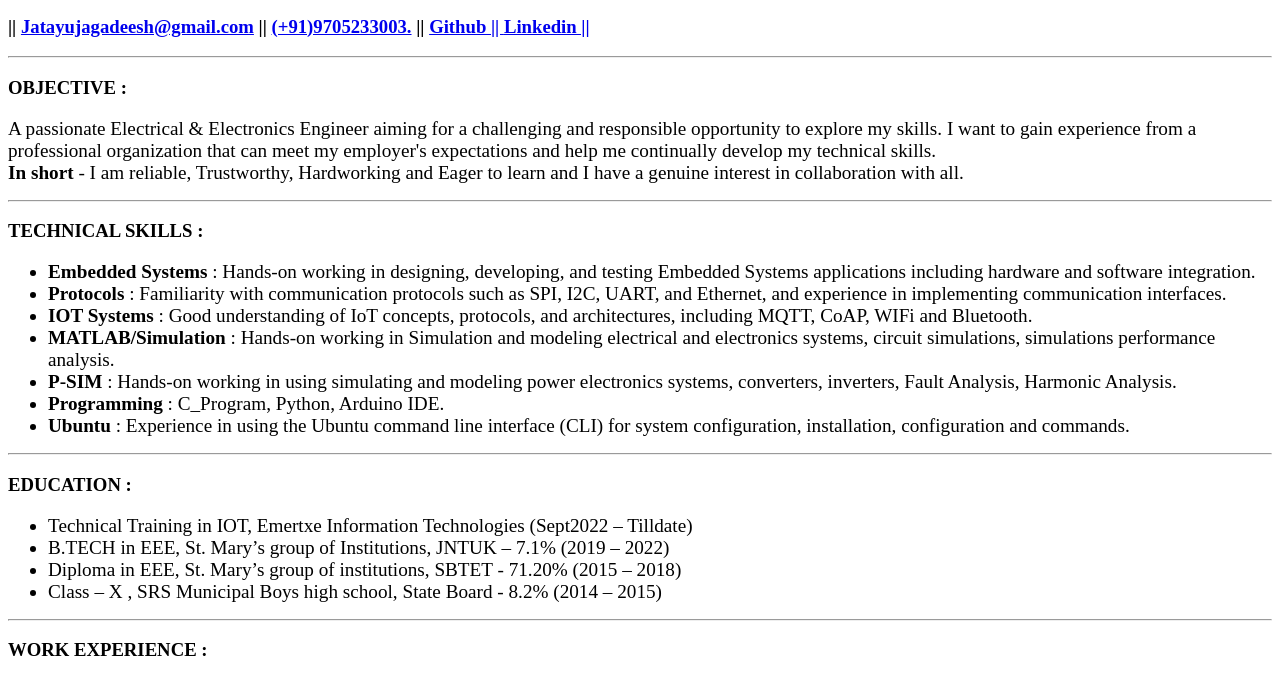
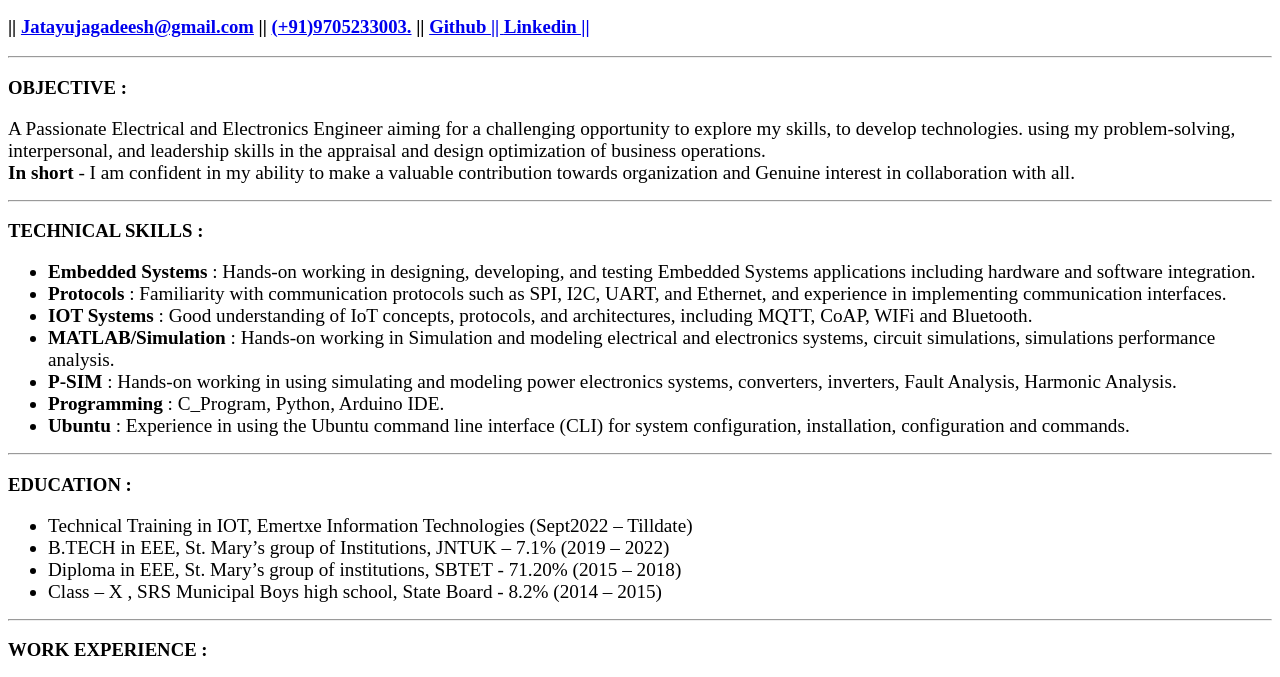
Before and after one commit to Jatayu-Jagadeesh/Jagadeesh_profile.com, a plain HTML site: page index.html in a window 1280 px wide. Shown: the part 105-782 px from the top of the page. Drawn offline with Linux system fonts and the light colour scheme.

Commit message:
Update index.html

```diff
--- a/index.html
+++ b/index.html
@@ -16,8 +16,8 @@
 <hr>
 
 <h3>OBJECTIVE :</h3>
-<p><big>A passionate Electrical &amp; Electronics Engineer aiming for a challenging and responsible opportunity to explore my skills. I want to gain experience from a professional organization that can meet my employer's expectations and help me continually develop my technical skills.
-    <br><b>In short</b> - I am reliable, Trustworthy, Hardworking and Eager to learn and I have a genuine interest in collaboration with all.</big></p>
+<p><big>A Passionate Electrical and Electronics Engineer aiming for a challenging opportunity to explore my skills, to develop technologies. using my problem-solving, interpersonal, and leadership skills in the appraisal and design optimization of business operations.
+    <br><b>In short</b> - I am confident in my ability to make a valuable contribution towards organization and Genuine interest in collaboration with all.</big></p>
 <hr>
 
 <h3>TECHNICAL SKILLS :</h3>
```
